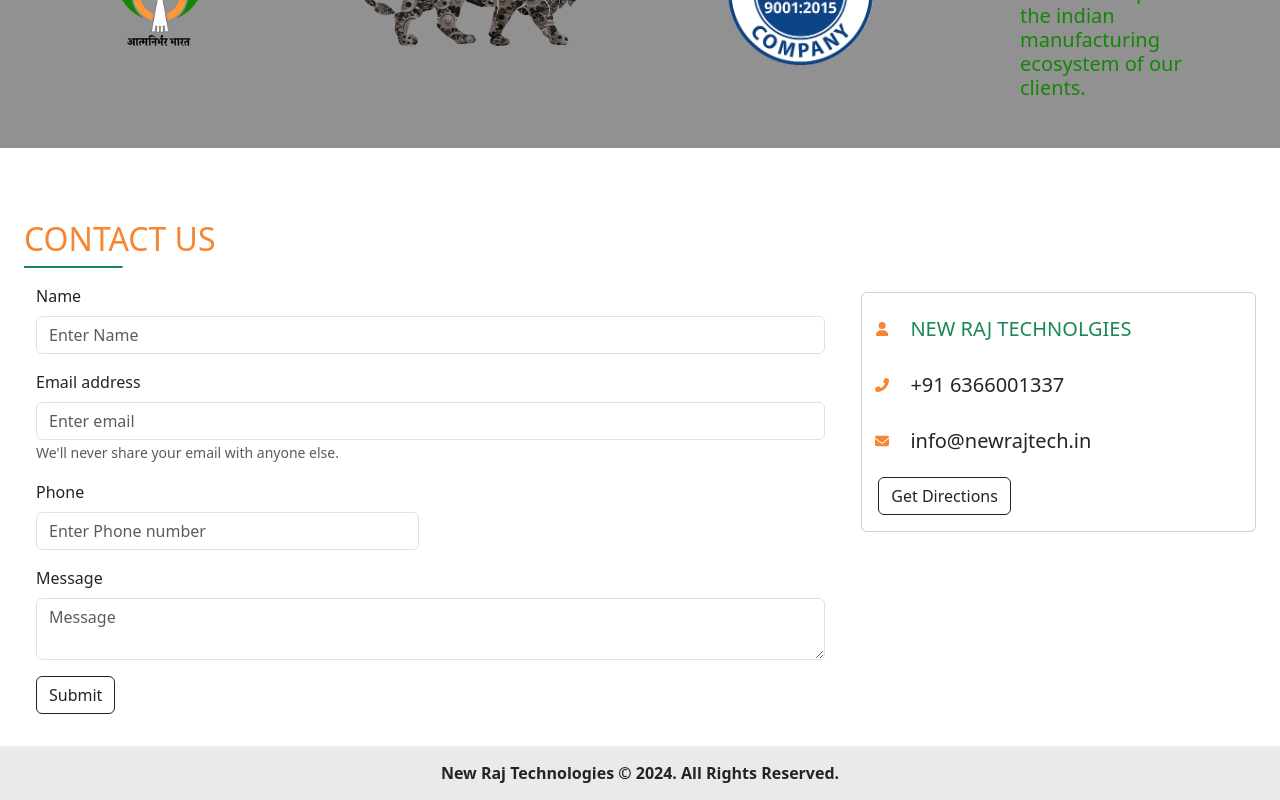
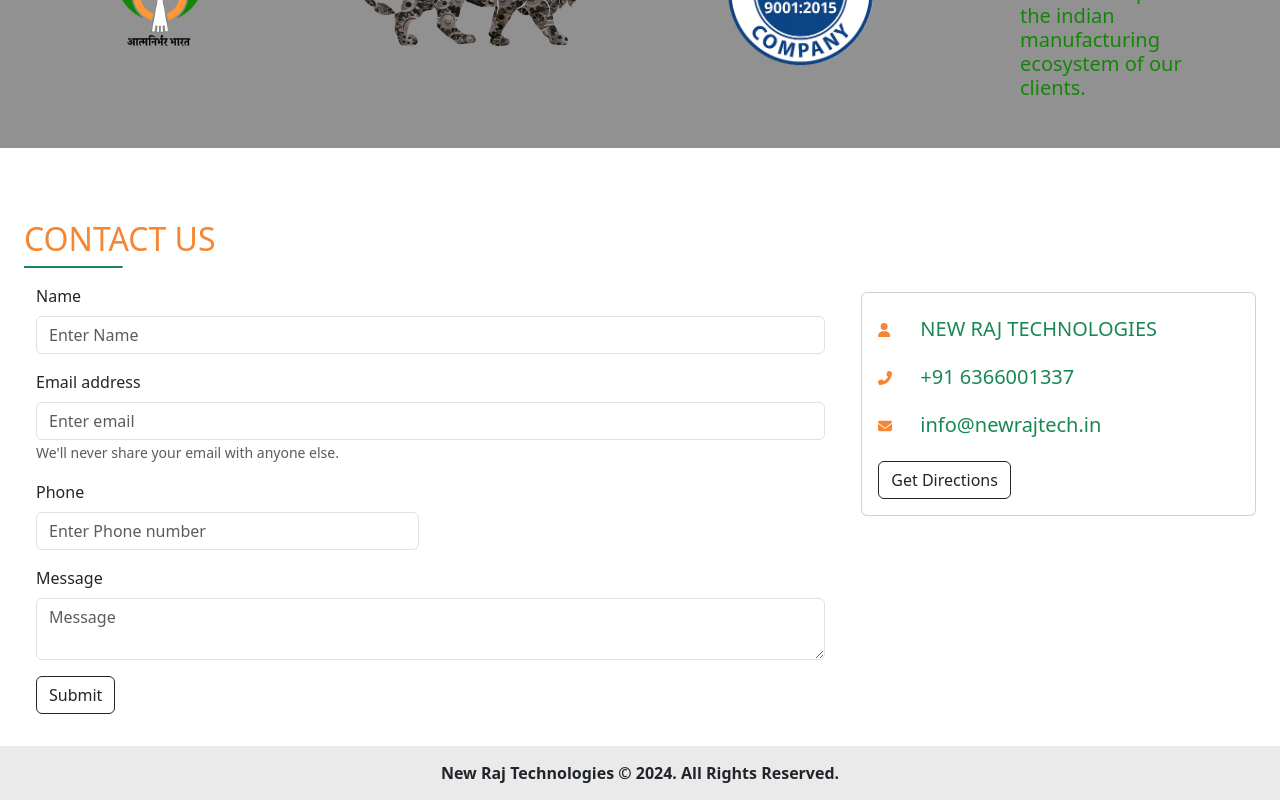
Before and after one commit to prathapsomesh/nr-technologies, a Next.js app: page / in a window 1280 px wide. Shown: the part 2724-3524 px from the top of the page. Built offline with nearby package versions, Linux system fonts and the light colour scheme.

Commit message:
Pratap | 6'th commit

```diff
--- a/src/Components/Home/ContactUs.js
+++ b/src/Components/Home/ContactUs.js
@@ -204,12 +204,19 @@ const ContactUs = () => {
             <Col md={4} className=" py-2 mt-2">
               <Card className="p-3">
                 <Row className="my-2">
-                  <Col sm={1} className="d-flex justify-content-center">
+                  <div
+                    style={{
+                      display: 'flex',
+                      flexDirection: 'row',
+                      alignItems: 'center',
+                    }}
+                  >
                     <div
                       // className="contactUsSpan"
                       style={{
-                        width: '40px',
-                        height: '40px',
+                        width: '30px',
+                        height: '30px',
+                        marginRight: '12px',
                       }}
                     >
                       <FontAwesomeIcon
@@ -219,18 +226,23 @@ const ContactUs = () => {
                         className="contactIcons"
                       />
                     </div>
-                  </Col>
-                  <Col sm={11}>
-                    <h5 className="green">NEW RAJ TECHNOLGIES</h5>
-                  </Col>
+                    <h5 className="green">NEW RAJ TECHNOLOGIES</h5>
+                  </div>
                 </Row>
                 <Row className="my-2">
-                  <Col sm={1} className="d-flex justify-content-center">
+                  <div
+                    style={{
+                      display: 'flex',
+                      flexDirection: 'row',
+                      alignItems: 'center',
+                    }}
+                  >
                     <div
                       // className="contactUsSpan"
                       style={{
-                        width: '40px',
-                        height: '40px',
+                        width: '30px',
+                        height: '30px',
+                        marginRight: '12px',
                       }}
                     >
                       <FontAwesomeIcon
@@ -240,18 +252,23 @@ const ContactUs = () => {
                         className="contactIcons"
                       />
                     </div>
-                  </Col>
-                  <Col sm={11}>
-                    <h5>+91 6366001337</h5>
-                  </Col>
+                    <h5 className="green">+91 6366001337</h5>
+                  </div>
                 </Row>
                 <Row className="my-2">
-                  <Col sm={1} className="d-flex justify-content-center">
+                  <div
+                    style={{
+                      display: 'flex',
+                      flexDirection: 'row',
+                      alignItems: 'center',
+                    }}
+                  >
                     <div
                       // className="contactUsSpan"
                       style={{
-                        width: '40px',
-                        height: '40px',
+                        width: '30px',
+                        height: '30px',
+                        marginRight: '12px',
                       }}
                     >
                       <FontAwesomeIcon
@@ -261,10 +278,8 @@ const ContactUs = () => {
                         className="contactIcons"
                       />
                     </div>
-                  </Col>
-                  <Col sm={11}>
-                    <h5>info@newrajtech.in</h5>
-                  </Col>
+                    <h5 className="green">info@newrajtech.in</h5>
+                  </div>
                 </Row>
                 <Row>
                   <a
@@ -272,6 +287,7 @@ const ContactUs = () => {
                     target="_blank"
                     rel="noreferrer"
                     variant="outline-dark"
+                    className="mt-2"
                   >
                     <Button variant="outline-dark">Get Directions</Button>
                   </a>
```
